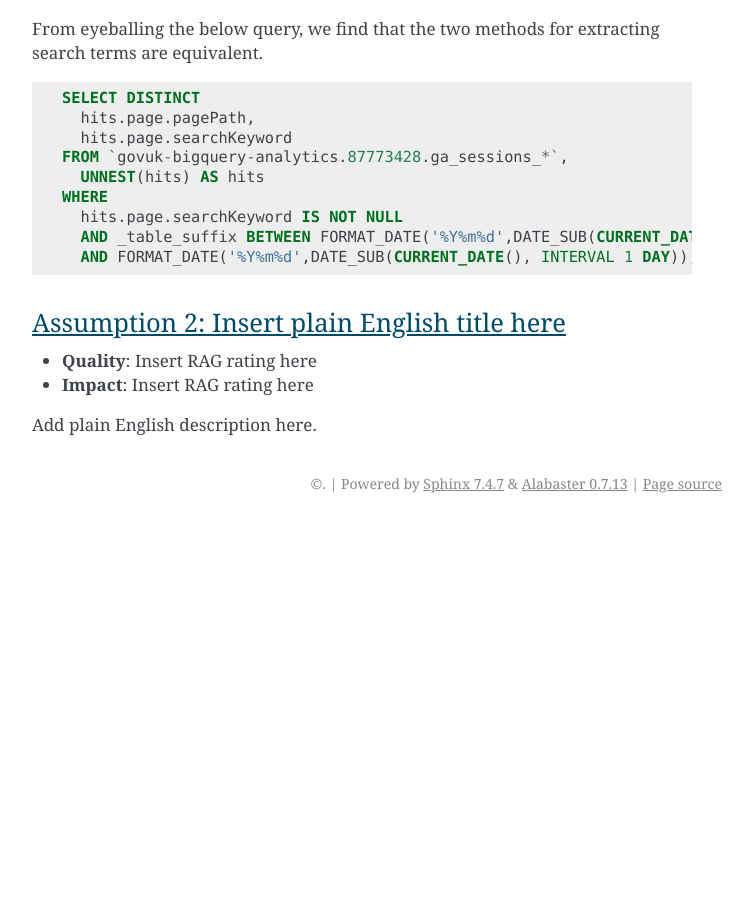
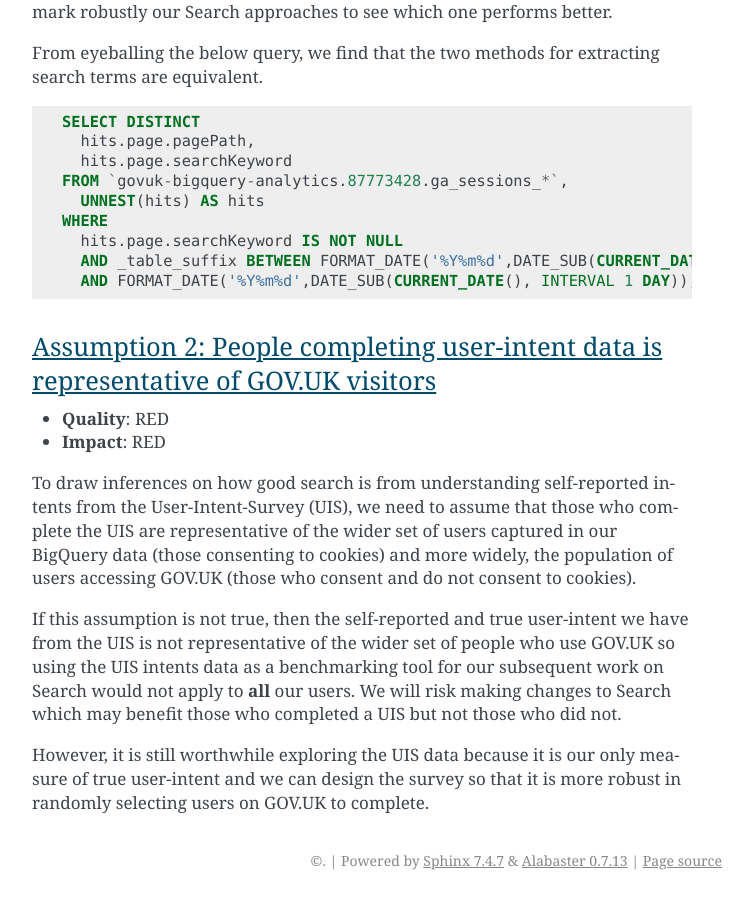
Before and after one commit to alphagov/govuk-entity-personalisation, a Sphinx documentation site: the page built from docs/aqa/assumptions_caveats.md, in a window 1280 px wide and 900 px high, scrolled down 1445 px. Shown: the whole window, without its empty margins (388-1141 px from the left). Built offline with Sphinx 7.4.7, drawn with Linux system fonts in a browser that asks for light colours; before the commit the page ends 1968 px from its top, so only the background shows below that; some of the changed text lies outside the part shown.

Commit message:
Add assumption about statistical validity of UIS
This is so we are aware that it is not a robust measure in its current guise.

````diff
--- a/docs/aqa/assumptions_caveats.md
+++ b/docs/aqa/assumptions_caveats.md
@@ -73,9 +73,13 @@
   AND FORMAT_DATE('%Y%m%d',DATE_SUB(CURRENT_DATE(), INTERVAL 1 DAY));
 ```
 
-### Assumption 2: Insert plain English title here
+### Assumption 2: People completing user-intent data is representative of GOV.UK visitors
 
-* **Quality**: Insert RAG rating here
-* **Impact**: Insert RAG rating here
+* **Quality**: RED
+* **Impact**: RED
 
-Add plain English description here.
+To draw inferences on how good search is from understanding self-reported intents from the User-Intent-Survey (UIS), we need to assume that those who complete the UIS are representative of the wider set of users captured in our BigQuery data (those consenting to cookies) and more widely, the population of users accessing GOV.UK (those who consent and do not consent to cookies).
+
+If this assumption is not true, then the self-reported and true user-intent we have from the UIS is not representative of the wider set of people who use GOV.UK so using the UIS intents data as a benchmarking tool for our subsequent work on Search would not apply to **all** our users. We will risk making changes to Search which may benefit those who completed a UIS but not those who did not.
+
+However, it is still worthwhile exploring the UIS data because it is our only measure of true user-intent and we can design the survey so that it is more robust in randomly selecting users on GOV.UK to complete.
````
Also changed, not shown: 1 other file.
